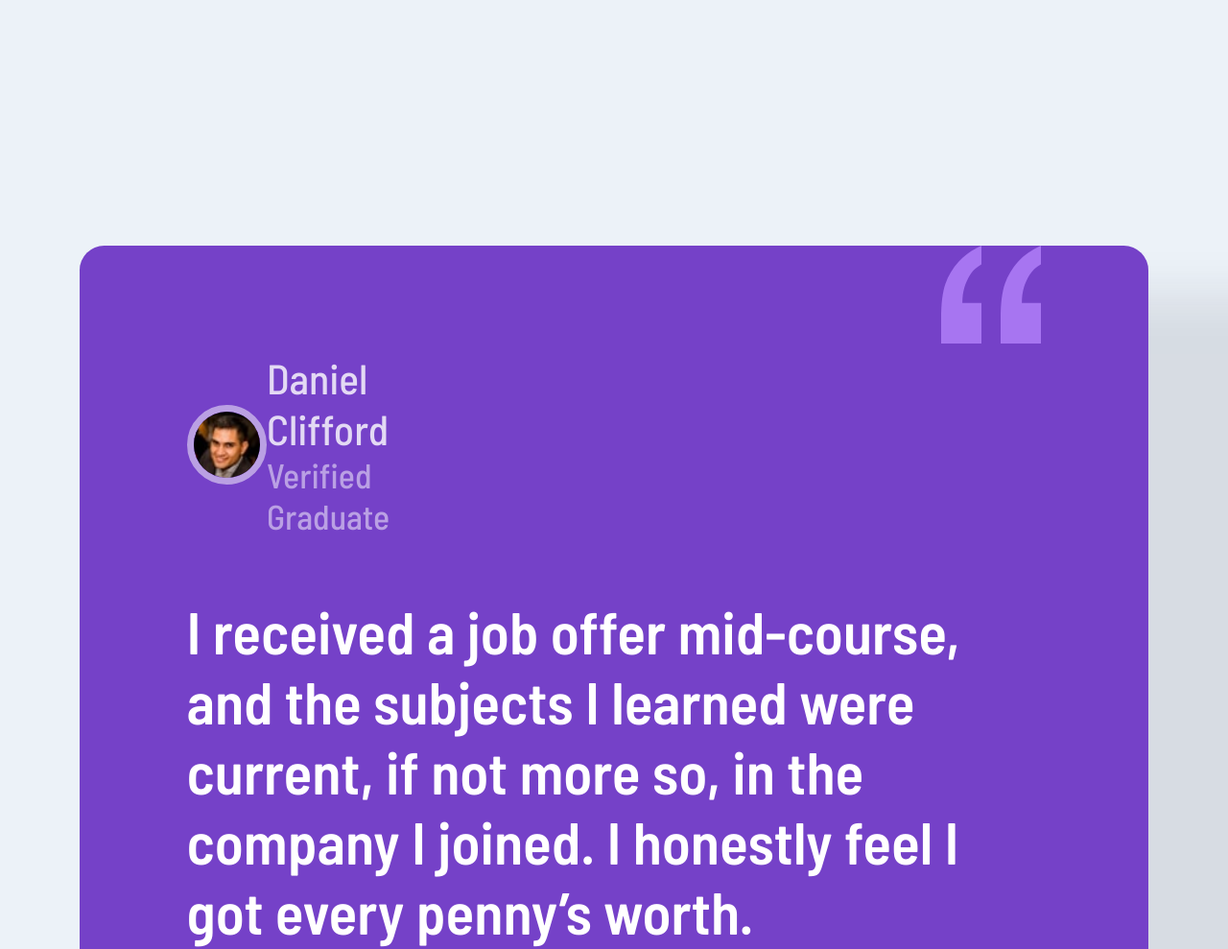
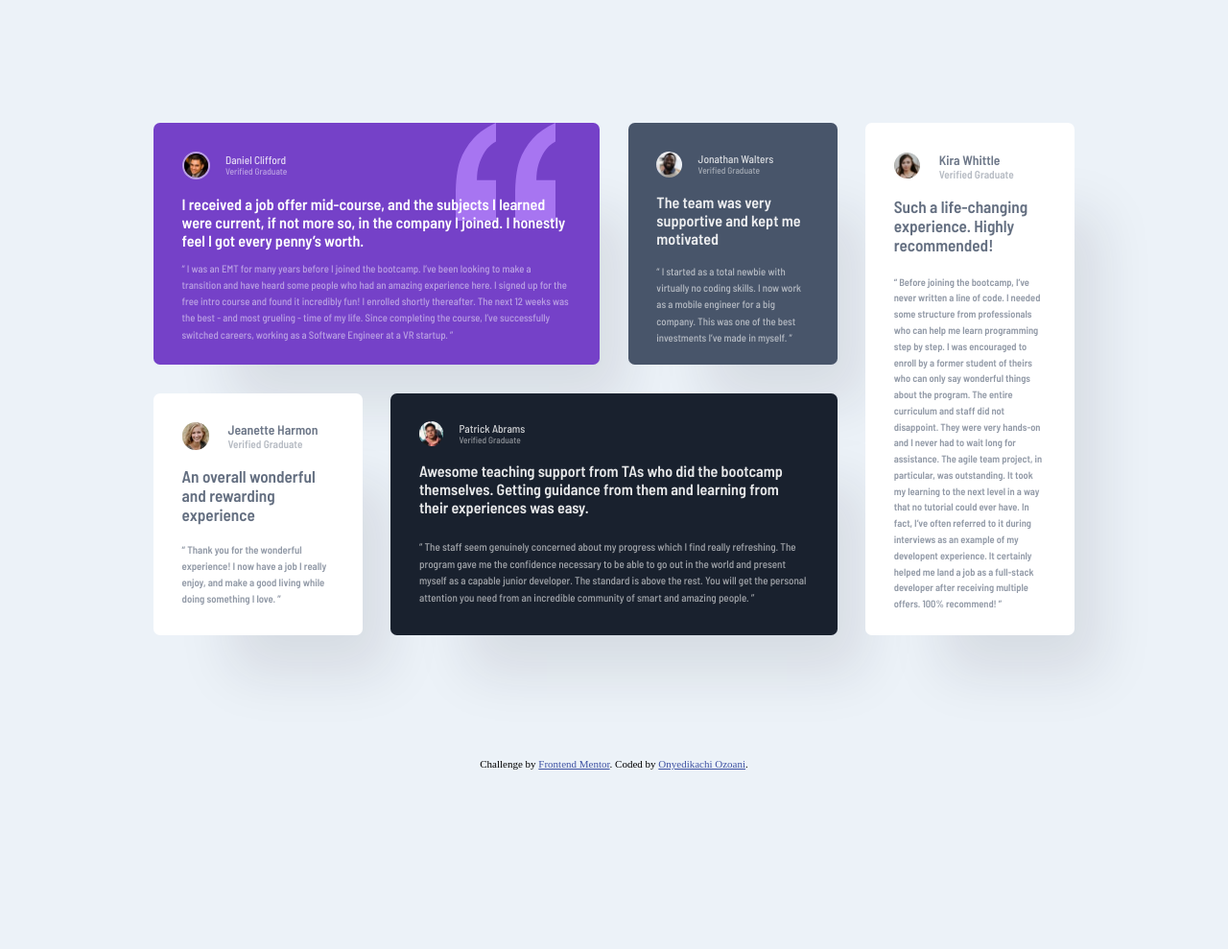
Before and after one commit to OnyedikachiOzoani/testimonials-grid-section, a plain HTML site: page index.html in a window 1280 px wide. Shown: the top 989 px of the page at 96% size. After the commit the page ends 802 px from the top, so only its background shows below. Drawn offline with Linux system fonts and the light colour scheme.

Commit message:
Finished the whole design

```diff
--- a/index.html
+++ b/index.html
@@ -194,9 +194,12 @@
 			Challenge by
 			<a
 				href="https://www.frontendmentor.io?ref=challenge"
-				target="_blank"
+				target="frontend-mentor"
 				>Frontend Mentor</a
-			>. Coded by <a href="#">Your Name Here</a>.
+			>. Coded by
+			<a href="https://github.com/OnyedikachiOzoani" target="github"
+				>Onyedikachi Ozoani</a
+			>.
 		</footer>
 	</body>
 </html>
--- a/style.css
+++ b/style.css
@@ -177,6 +177,92 @@ body {
 	font-size: 0.82em;
 }
 
+@media (min-width: 400px) {
+	.fitting-container {
+		padding: 10% 0;
+	}
+
+	.main-container {
+		width: 75%;
+		font-size: 1.05vw;
+		display: grid;
+		grid-template-rows: repeat(2, 1fr);
+		grid-template-columns: repeat(4, 1fr);
+		gap: 2.2em;
+		height: fit-content;
+	}
+
+	.testimonial-card {
+		padding: 2.2em 2.2em 1.5em 2.2em;
+		box-shadow: 4em 5em 4em -2em hsla(219, 29%, 14%, 0.1);
+	}
+
+	.testimonial-card:first-child {
+		grid-row: 1 / span 1;
+		grid-column: 1 / span 2;
+	}
+
+	.testimonial-card:nth-child(2) {
+		grid-row: 1 / span 1;
+		grid-column: 3 / span 1;
+	}
+
+	.testimonial-card:nth-child(3) {
+		grid-row: 2 / span 1;
+		grid-column: 1 / span 1;
+	}
+
+	.testimonial-card:nth-child(4) {
+		grid-row: 2 / span 1;
+		grid-column: 2 / span 2;
+	}
+
+	.testimonial-card:last-child {
+		grid-row: 1 / span 2;
+		grid-column: 4 / span 1;
+	}
+
+	.profile-pic {
+		width: 18%;
+	}
+
+	.highlighted-testimonial-paragraph {
+		padding-right: 0;
+		font-size: 1.2em;
+	}
+
+	.testimonial-card:first-child .highlighted-testimonial-paragraph {
+		margin-bottom: 0;
+	}
+
+	.bootcamp-history-summary {
+		font-size: 0.8em;
+		line-height: 1.6em;
+	}
+
+	.testimonial-card:first-child .bootcamp-history-summary {
+		/* margin-top: 0; */
+		padding-right: 0;
+	}
+
+	.blackish-background:nth-child(4) .bootcamp-history-summary {
+		margin-top: 2.1em;
+	}
+
+	.testimonial-card:last-child .bootcamp-history-summary {
+		margin-top: 2em;
+		font-size: 0.78em;
+	}
+
+	.profile-info {
+		justify-content: flex-start;
+	}
+
+	.user-details {
+		margin: 0 0 0 1.2em;
+	}
+}
+
 .attribution {
 	font-size: 11px;
 	text-align: center;
```
